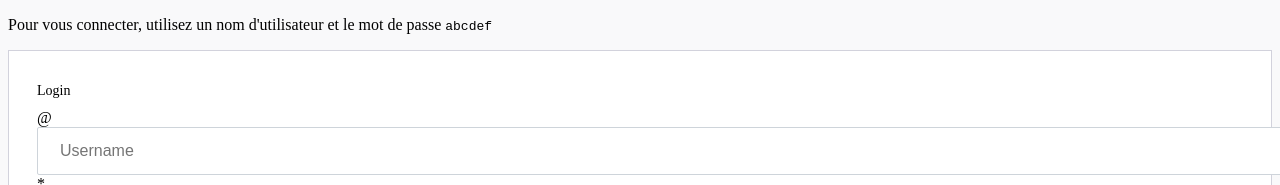
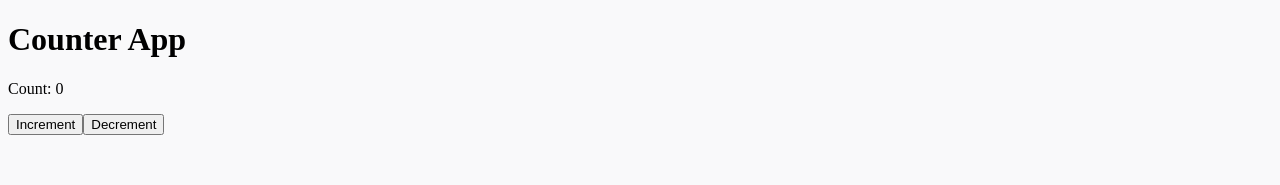
Before and after one commit to clementmarius/followedApplicationsInternship, a React (Vite) app in the folder front/frontFollowed/: page / in a window 1280 px wide. Shown: the top 185 px of the page. Built offline with nearby package versions, Linux system fonts and the light colour scheme.

Commit message:
start React

```diff
--- a/front/frontFollowed/src/App.jsx
+++ b/front/frontFollowed/src/App.jsx
@@ -2,10 +2,12 @@ import { useContext } from "react";
 import { StoreContext } from "./store";
 import { Routes, Route, Navigate } from "react-router-dom";
 
+/* import LoginForm from "./components/Login";
+import LandingPage from "./components/LandingPage"; */
+import CounterApp from "./components/Counter";
 import LoginForm from "./components/Login";
-import LandingPage from "./components/LandingPage";
 
-const App = () => {
+/* const App = () => {
   const { state } = useContext(StoreContext);
 
   return (
@@ -33,6 +35,15 @@ const App = () => {
       </div>
     </>
   );
-};
+}; */
+
+function App() {
+  return <CounterApp />;
+}
+
+function Login() {
+  return <LoginForm />;
+}
 
 export default App;
+Login;
```
Also changed, not shown: front/frontFollowed/src/components/loginForm.jsx (added).
